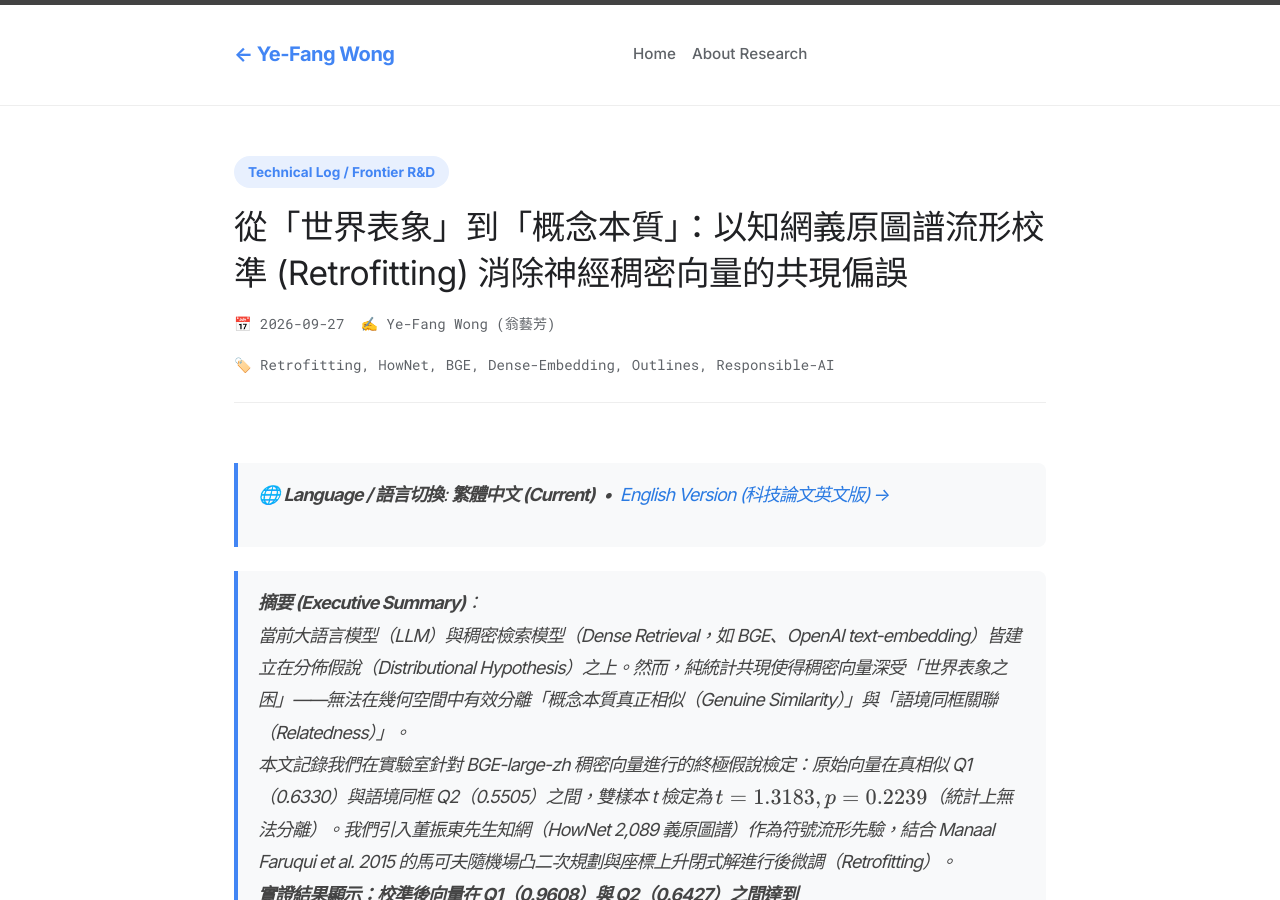
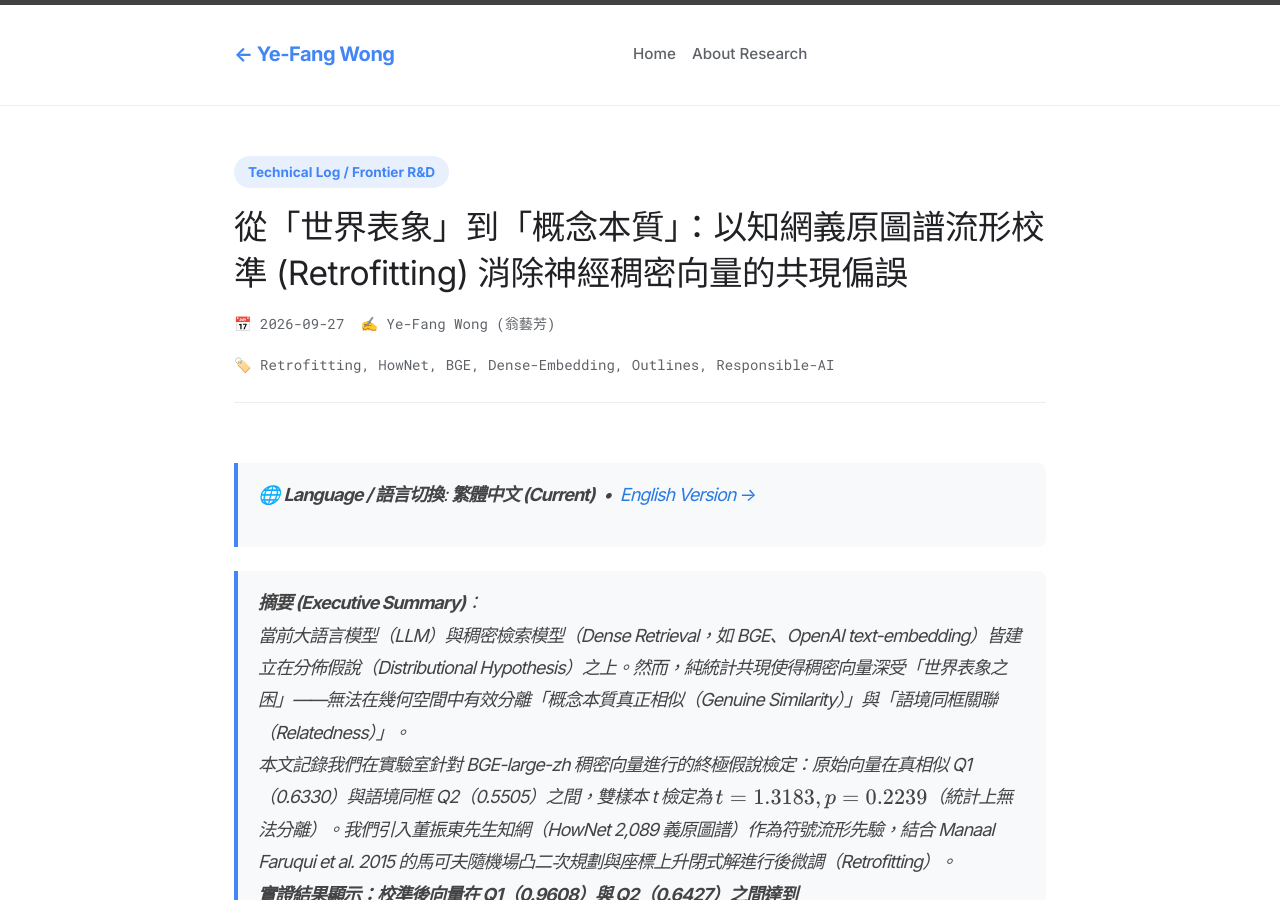
Before and after one commit to yefangwong/yefangwong.github.io, a Jekyll site: the page built from _posts/2026-09-27-grounding-dense-embeddings-via-hownet-retrofitting.md, in a window 1280 px wide and 900 px high. Built offline with Jekyll 4.4.1, drawn with Linux system fonts in a browser that asks for light colours.

Commit message:
style: remove '(科技論文英文版)' note from language toggle link

```diff
--- a/_posts/2026-09-27-grounding-dense-embeddings-via-hownet-retrofitting.md
+++ b/_posts/2026-09-27-grounding-dense-embeddings-via-hownet-retrofitting.md
@@ -8,7 +8,7 @@ author: "Ye-Fang Wong (翁藝芳)"
 lang: zh
 ---
 
-> 🌐 **Language / 語言切換**: **繁體中文 (Current)** &nbsp;•&nbsp; [English Version (科技論文英文版) →](/posts/2026-09-27-grounding-dense-embeddings-via-hownet-retrofitting-en/)
+> 🌐 **Language / 語言切換**: **繁體中文 (Current)** &nbsp;•&nbsp; [English Version →](/posts/2026-09-27-grounding-dense-embeddings-via-hownet-retrofitting-en/)
 
 > **摘要 (Executive Summary)**：
 > 當前大語言模型（LLM）與稠密檢索模型（Dense Retrieval，如 BGE、OpenAI text-embedding）皆建立在分佈假說（Distributional Hypothesis）之上。然而，純統計共現使得稠密向量深受「世界表象之困」——無法在幾何空間中有效分離「概念本質真正相似（Genuine Similarity）」與「語境同框關聯（Relatedness）」。
```
